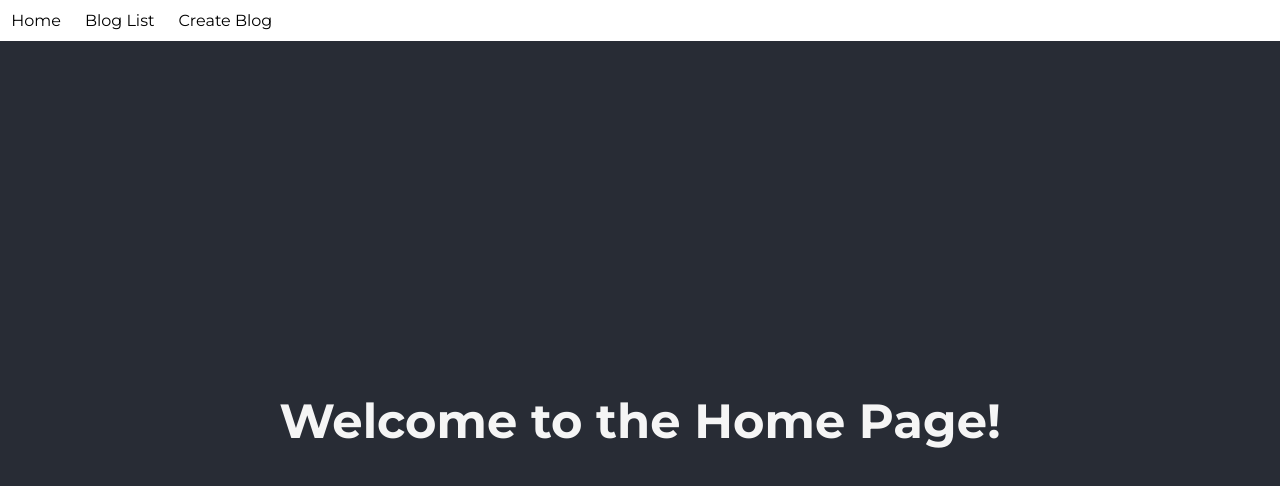
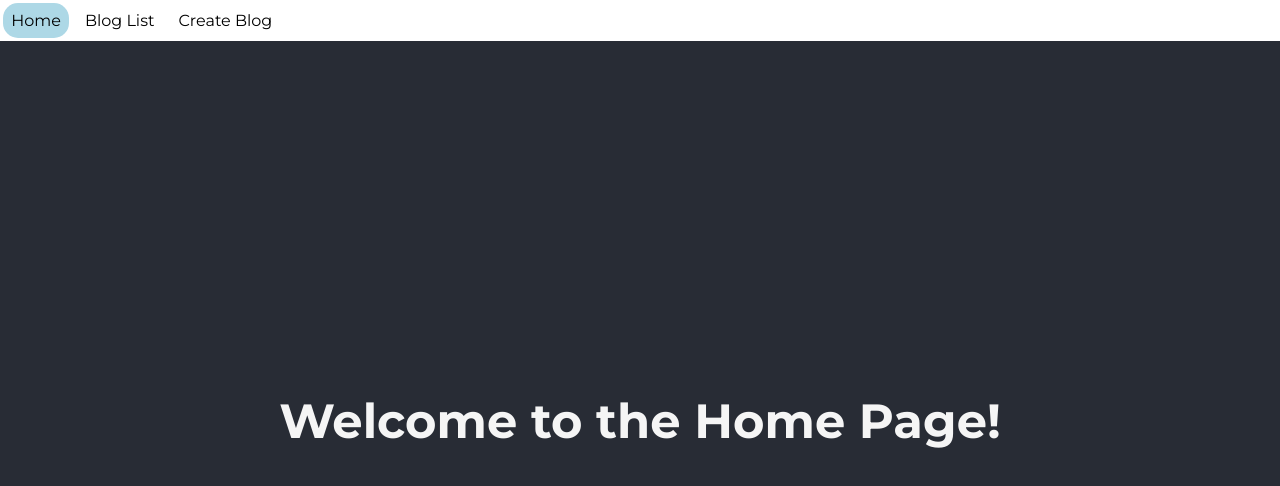
Before and after one commit to n13lluss/S3_Frontend, a React (Create React App) app: page / in a window 1280 px wide. Shown: the top 486 px of the page. Built offline with nearby package versions, Linux system fonts and the light colour scheme.

Commit message:
Navbar Breadcrums

```diff
--- a/src/components/Navbar.jsx
+++ b/src/components/Navbar.jsx
@@ -1,5 +1,5 @@
 import React from 'react';
-import { Link } from 'react-router-dom';
+import { NavLink } from 'react-router-dom';
 import './navbar.css';
 
 const Navbar = () => {
@@ -7,13 +7,13 @@ const Navbar = () => {
     <nav>
       <ul>
         <li>
-          <Link to="/">Home</Link>
+          <NavLink to="/">Home</NavLink>
         </li>
         <li>
-          <Link to="/blogs">Blog List</Link>
+          <NavLink to="/blogs">Blog List</NavLink>
         </li>
         <li className='navbar-button_create-post'>
-          <Link to="/create">Create Blog</Link>
+          <NavLink to="/create">Create Blog</NavLink>
         </li>
       </ul>
     </nav>
--- a/src/components/navbar.css
+++ b/src/components/navbar.css
@@ -26,3 +26,8 @@ nav ul li a{
         justify-content: center;
     }
 }
+
+a.active {
+    background-color: lightblue;
+    border-radius: 15px;
+}
```
